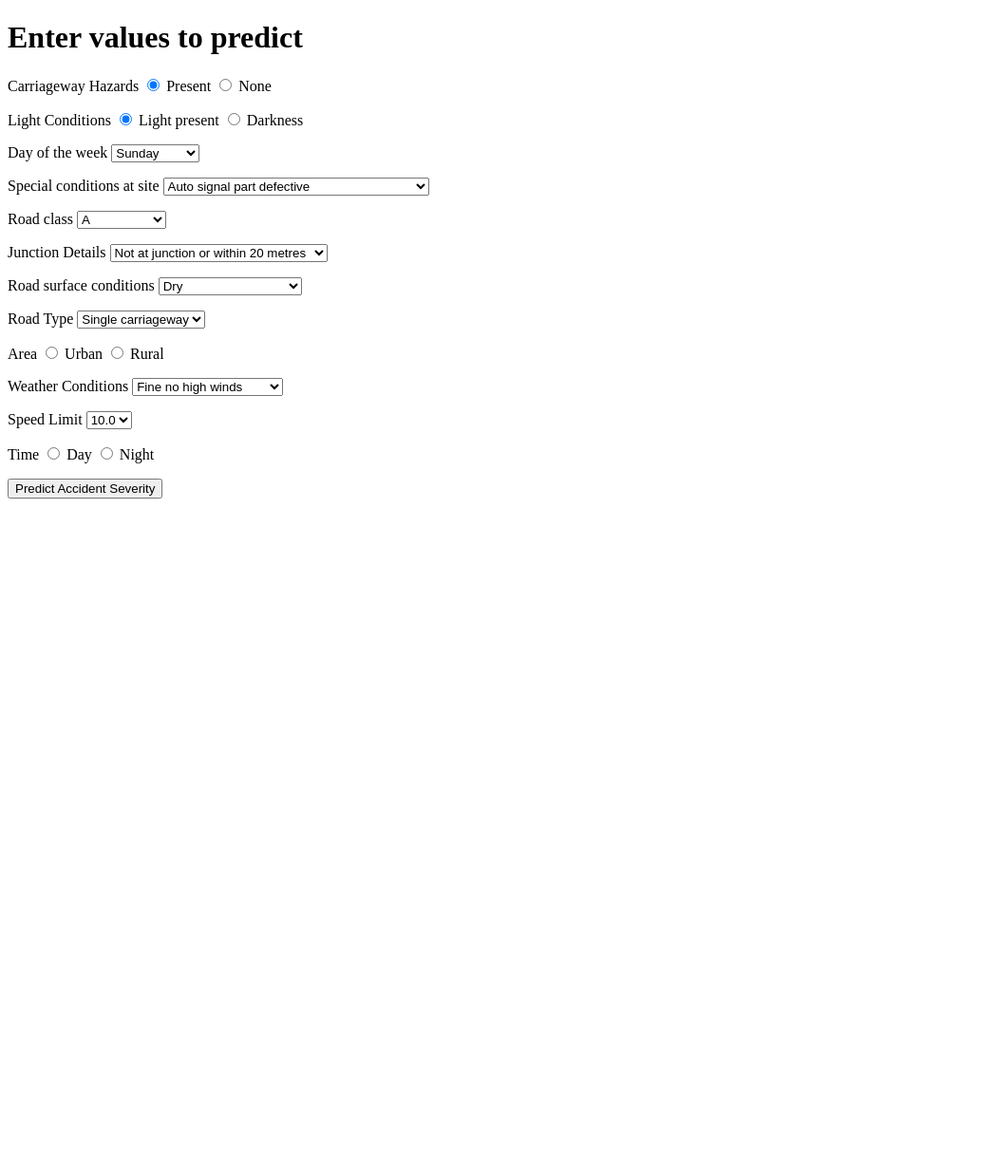
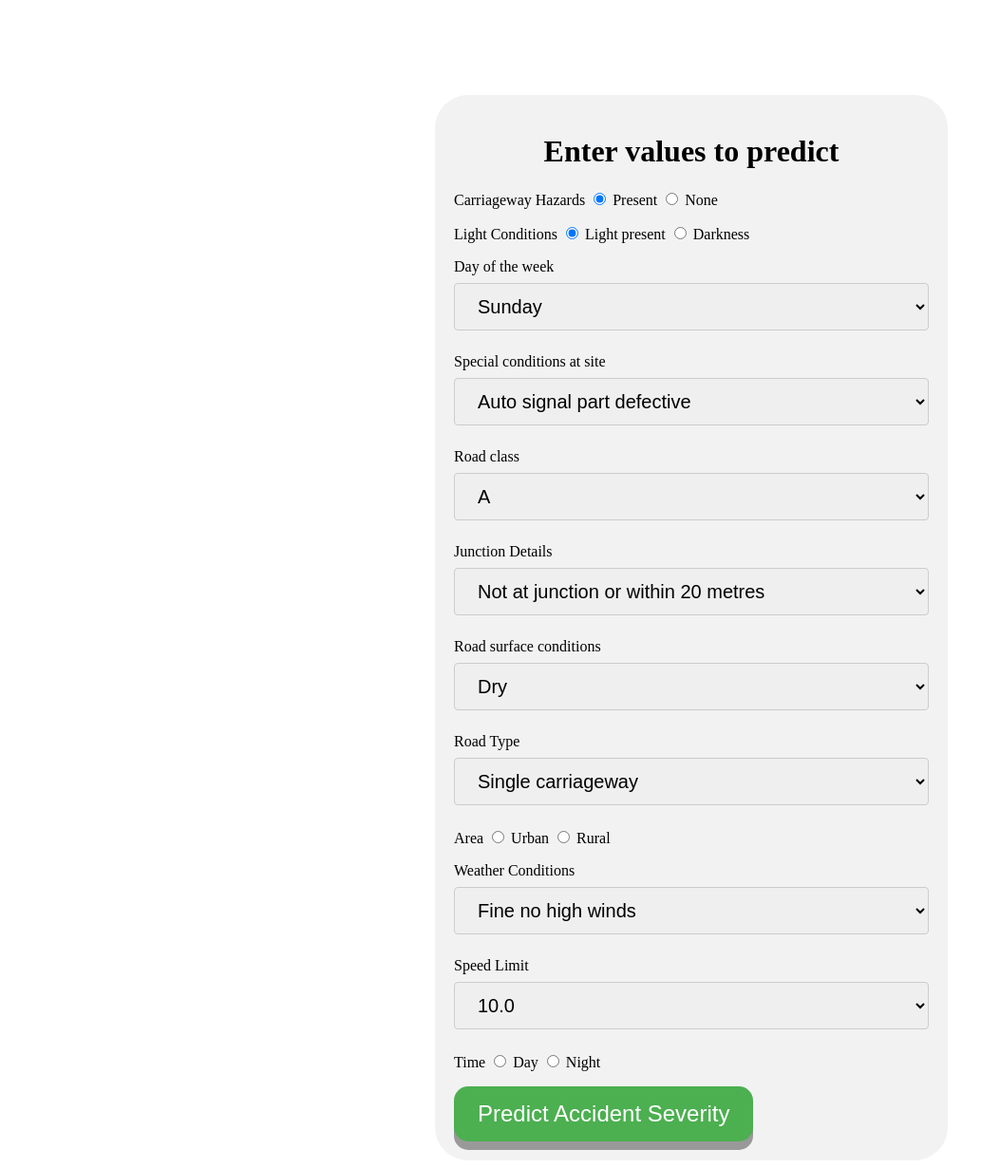
Before and after one commit to IndiraBobburi/accident-severity-prediction, a Flask app: page / in a window 1280 px wide. Shown: the whole page at 95% size, without its empty margins (0-1053 px from the left). Before the commit the page ends 525 px from the top, so only its background shows below. Run offline with Flask 2, Linux system fonts and the light colour scheme.

Commit message:
Basic form css

```diff
--- a/app/templates/index.html
+++ b/app/templates/index.html
@@ -6,6 +6,69 @@
 		<title> Accident Severity Prediction </title>
 		<script src="https://ajax.googleapis.com/ajax/libs/jquery/3.3.1/jquery.min.js"></script>
 		<!-- <link rel="stylesheet" href="../static/style.css"> -->
+		<style>
+			h1 {
+			    text-align: center;
+			}
+
+			input[type=text], select {
+			    width: 100%;
+			    padding: 12px 20px;
+			    margin: 8px 0;
+			    display: inline-block;
+			    border: 1px solid #ccc;
+			    border-radius: 4px;
+			    box-sizing: border-box;
+			    font-size: 20px;
+			}
+
+			/*input[type=submit] {
+			    width: 100%;
+			    background-color: #4CAF50;
+			    color: white;
+			    padding: 14px 20px;
+			    margin: 8px 0;
+			    border: none;
+			    border-radius: 4px;
+			    cursor: pointer;
+			}
+
+			input[type=submit]:hover {
+			    background-color: #45a049;
+			}*/
+
+			.box {
+			    width: 500px;
+			    margin-left: 450px;
+			    margin-top: 100px;
+			    border-radius: 35px;
+			    background-color: #f2f2f2;
+			    padding: 20px;
+			}
+
+			.button {
+			  display: inline-block;
+			  padding: 15px 25px;
+			  font-size: 24px;
+			  cursor: pointer;
+			  text-align: center;
+			  text-decoration: none;
+			  outline: none;
+			  color: #fff;
+			  background-color: #4CAF50;
+			  border: none;
+			  border-radius: 15px;
+			  box-shadow: 0 9px #999;
+			}
+
+			.button:hover {background-color: #3e8e41}
+
+			.button:active {
+			  background-color: #3e8e41;
+			  box-shadow: 0 5px #666;
+			  transform: translateY(4px);
+			}
+		</style>
 	</head>
 
 	<!-- <video playsinline autoplay muted loop id="bgvid">
@@ -13,10 +76,9 @@
 	</video> -->
 
 	<body>
-		<div id="myAddForm" >
+		<div class="box">
 		    <form method="post" role="form">
 		      <h1>Enter values to predict</h1>
-
 			  <p>
             		<label>Carriageway Hazards</label>
             		<input type="radio"
@@ -27,6 +89,7 @@
             		       name="Carriageway_Hazards"
             		       value="0" /> None
 			  </p>
+
 
            	  <p>
             	<label>Light Conditions</label>
@@ -163,7 +226,7 @@
                        value="2" /> Night
 			</p>
 
-		      <button type="submit" id="submit">Predict Accident Severity</button>
+		    <button class="button" type="submit" id="submit">Predict Accident Severity</button>
 		    </form>
 		</div>
 	</body>
```
Lines whose indentation alone changed are shown as unchanged.
